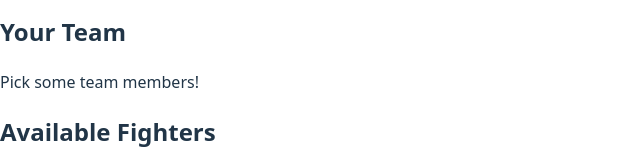
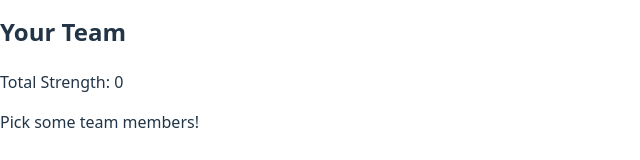
Before and after one commit to HusainDhaif/react-state-management-lab, a React (Vite) app: page / in a window 1280 px wide. Shown: the part 155-315 px from the top of the page, without its empty margins (0-640 px from the left). Built offline with nearby package versions, Linux system fonts and the light colour scheme.

Commit message:
strength calculation

```diff
--- a/src/App.jsx
+++ b/src/App.jsx
@@ -100,12 +100,15 @@
     setMoney(money - fighter.price);
   };
 
+  const totalStrength = team.reduce((sum, fighter) => sum + fighter.strength, 0);
+
   return (
     <>
       <h1>Zombie Fighters</h1>
       <p>Money: ${money}</p>
 
       <h2>Your Team</h2>
+      <p>Total Strength: {totalStrength}</p>
       {team.length === 0 ? (
         <p>Pick some team members!</p>
       ) : (
```
